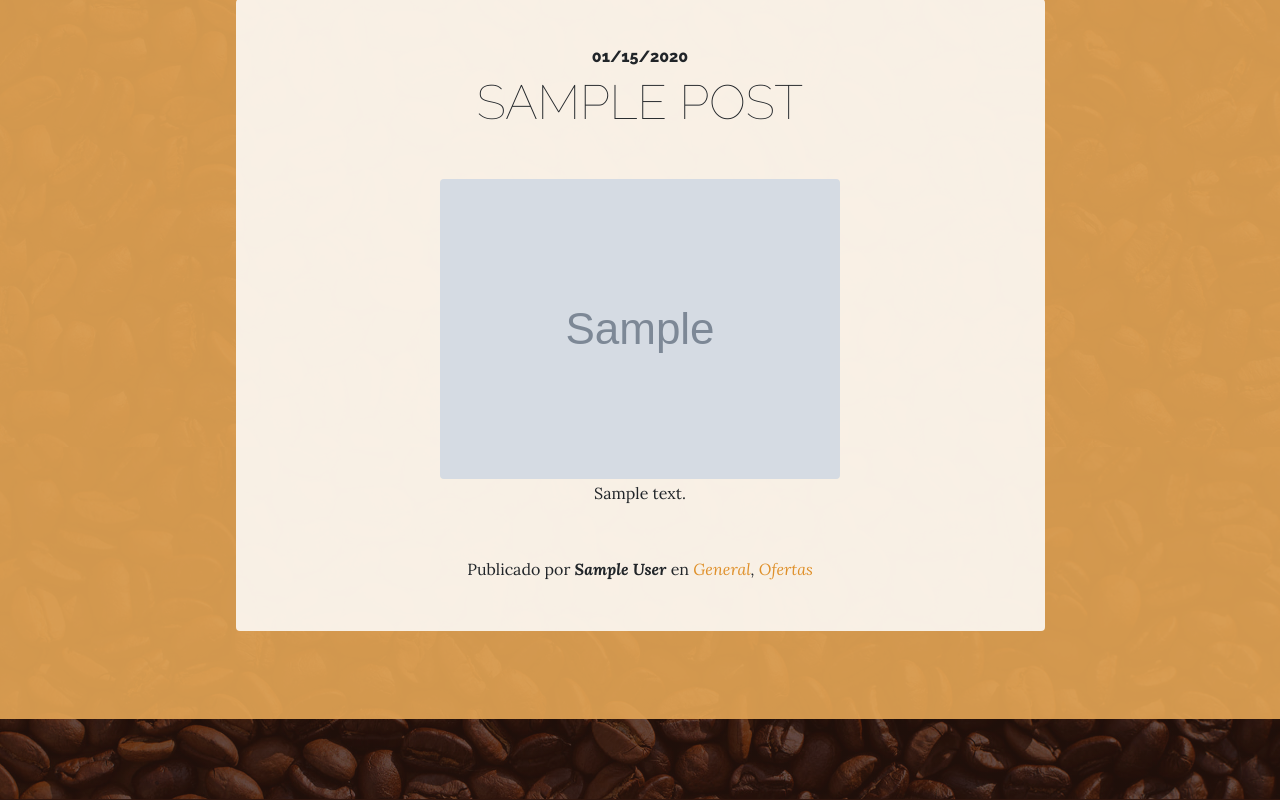
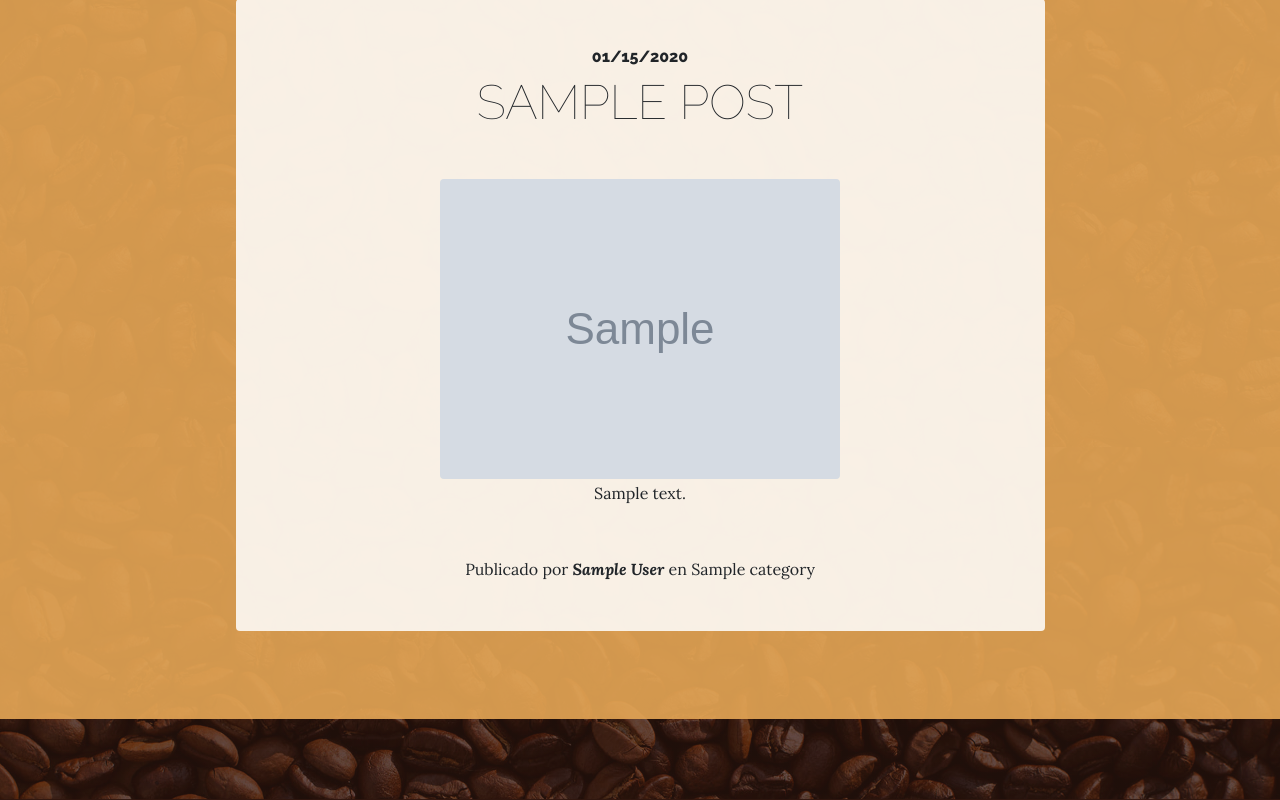
Before and after one commit to RicardoVeronica/enterprise-web, a Django app: template templates/blog/blog.html in a window 1280 px wide. Shown: the part 529-1329 px from the top of the page. Run offline with Django 3.2, Linux system fonts and the light colour scheme; the template is opened without the code that fills it: most values are stand-ins (such as "Sample title", 1, 10 or a date in 2020); grey boxes marked "Sample" are stand-in pictures; some libraries are stand-ins or nearby versions.

Commit message:
update blog app html for show categories in blog posts
TODO
add functionality in each category

```diff
--- a/templates/blog/blog.html
+++ b/templates/blog/blog.html
@@ -26,7 +26,11 @@ Blog
           <p class="mb-0 mbt">
             <span class="section-heading-under">Publicado por
               <em><b>{{ post.author }}</b></em> en
-              <em><a href="#" class="link">General</a>, <a href="#" class="link">Ofertas</a></em></span>
+              <!-- <em><a href="#" class="link">General</a>, <a href="#" class="link">Ofertas</a></em> -->
+              {% for category in post.categories.all %}
+                {{ category.name }}{% if not forloop.last %},{% endif %}
+              {% endfor %}
+            </span>
           </p>
 
         </div>
```
